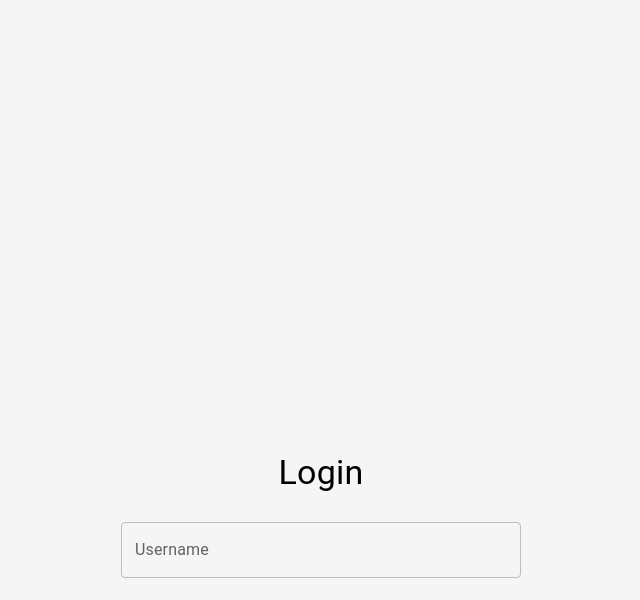
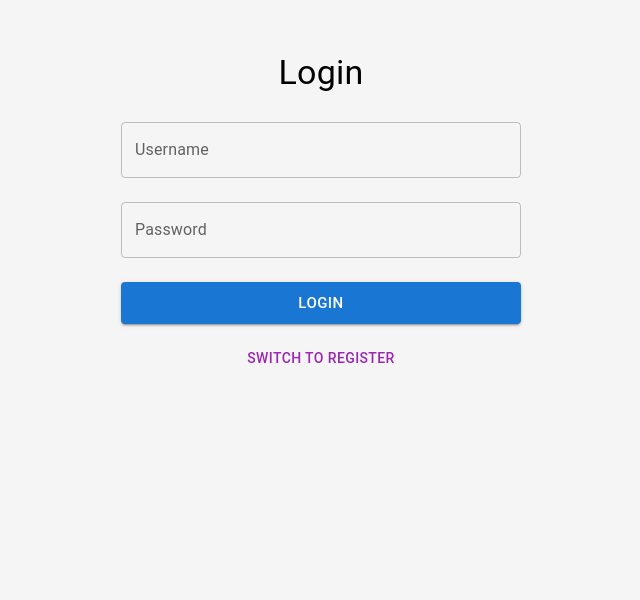
Before and after one commit to mikosavolainen/MediaSystem, a React (Create React App) app in the folder mediasystem/: page / in a window 1280 px wide. Shown: the part 186-786 px from the top of the page, without its empty margins (319-959 px from the left). Built offline with nearby package versions, Linux system fonts and the light colour scheme.

Commit message:
joku update

```diff
--- a/mediasystem/src/App.css
+++ b/mediasystem/src/App.css
@@ -3,6 +3,5 @@ body{
 }
 
 *{
-    font-family: Arial, Helvetica, sans-serif;
-    align-content: space-around;
+    font-family: "Lucida Console", "Courier New", monospace;
 }
```
Also changed, not shown: 27 other files (tests, documents, lock files or other folders).
